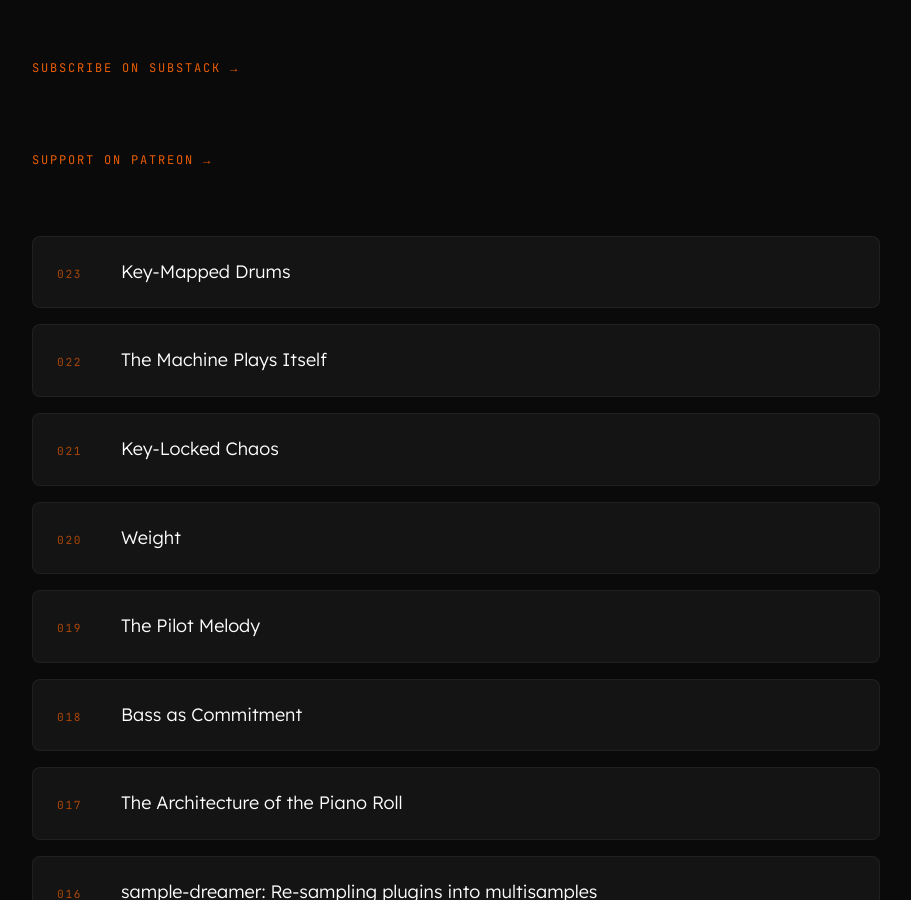
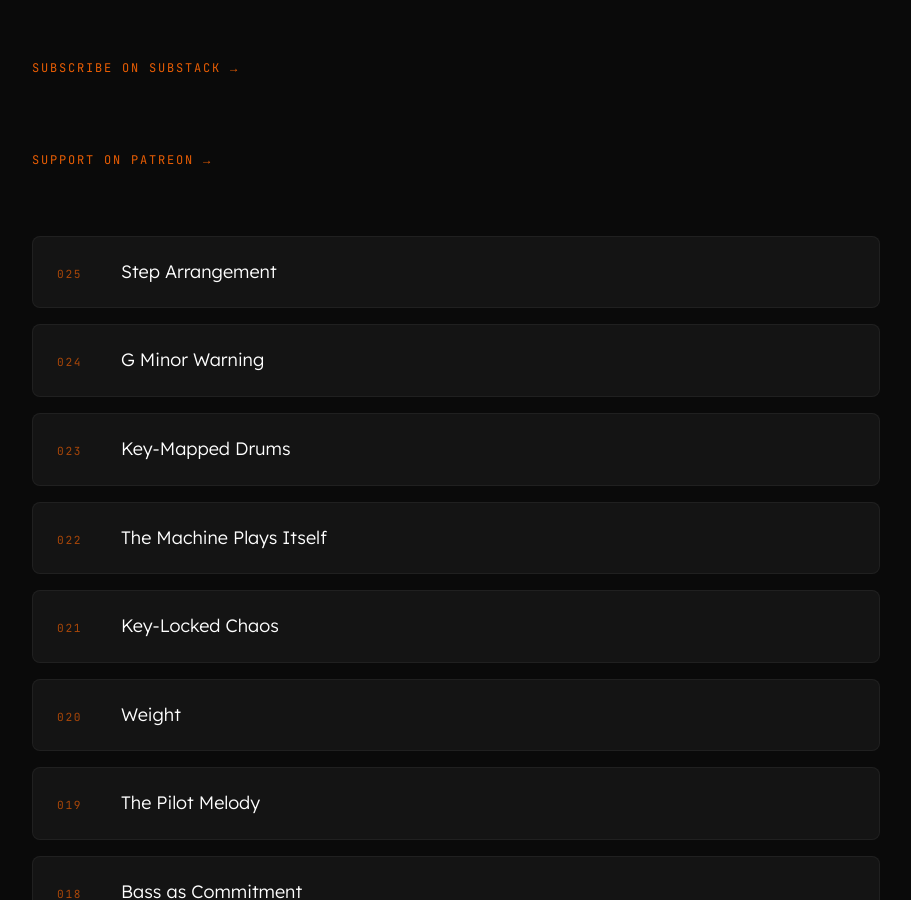
Before and after one commit to folk-sequence/folk-sequence.github.io, a Jekyll site: the page built from index.md, in a window 1280 px wide and 900 px high, scrolled down 582 px. Shown: the whole window, without its empty margins (184-1095 px from the left). Built offline with Jekyll 4.4.1, drawn with Linux system fonts in a browser that asks for light colours.

Commit message:
Add episodes 024 and 025 to homepage

```diff
--- a/index.md
+++ b/index.md
@@ -13,6 +13,8 @@ description: "Companion essays for the Folk Sequence daily Bitwig music producti
 <p class="intro-watch"><a href="https://www.patreon.com/cw/FolkSequence" target="_blank" rel="noopener">Support on Patreon →</a></p>
 
 <ul class="episode-list">
+  <li><a href="/025-step-arrangement/"><span class="ep-num">025</span><span class="ep-title">Step Arrangement</span></a></li>
+  <li><a href="/024-g-minor-warning/"><span class="ep-num">024</span><span class="ep-title">G Minor Warning</span></a></li>
   <li><a href="/023-key-mapped-drums/"><span class="ep-num">023</span><span class="ep-title">Key-Mapped Drums</span></a></li>
   <li><a href="/022-the-machine-plays-itself/"><span class="ep-num">022</span><span class="ep-title">The Machine Plays Itself</span></a></li>
   <li><a href="/021-key-locked-chaos/"><span class="ep-num">021</span><span class="ep-title">Key-Locked Chaos</span></a></li>
```
